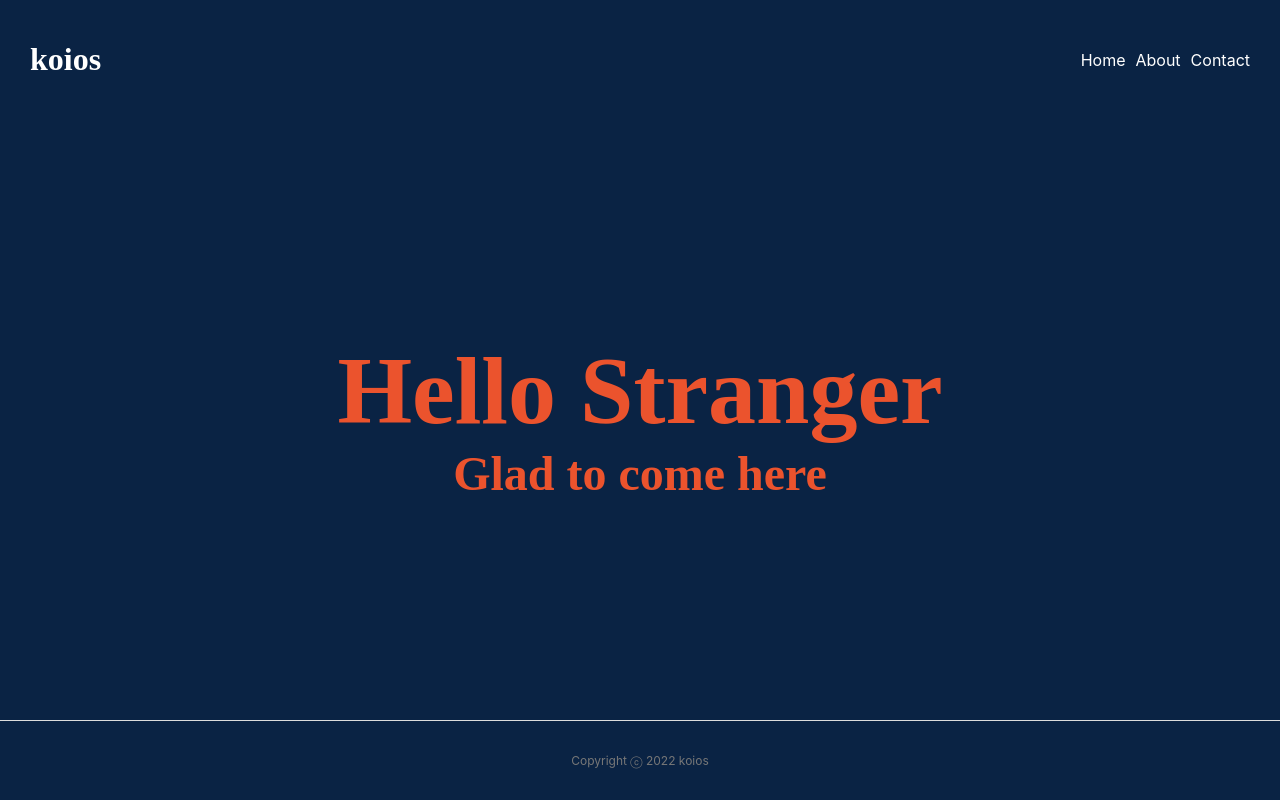
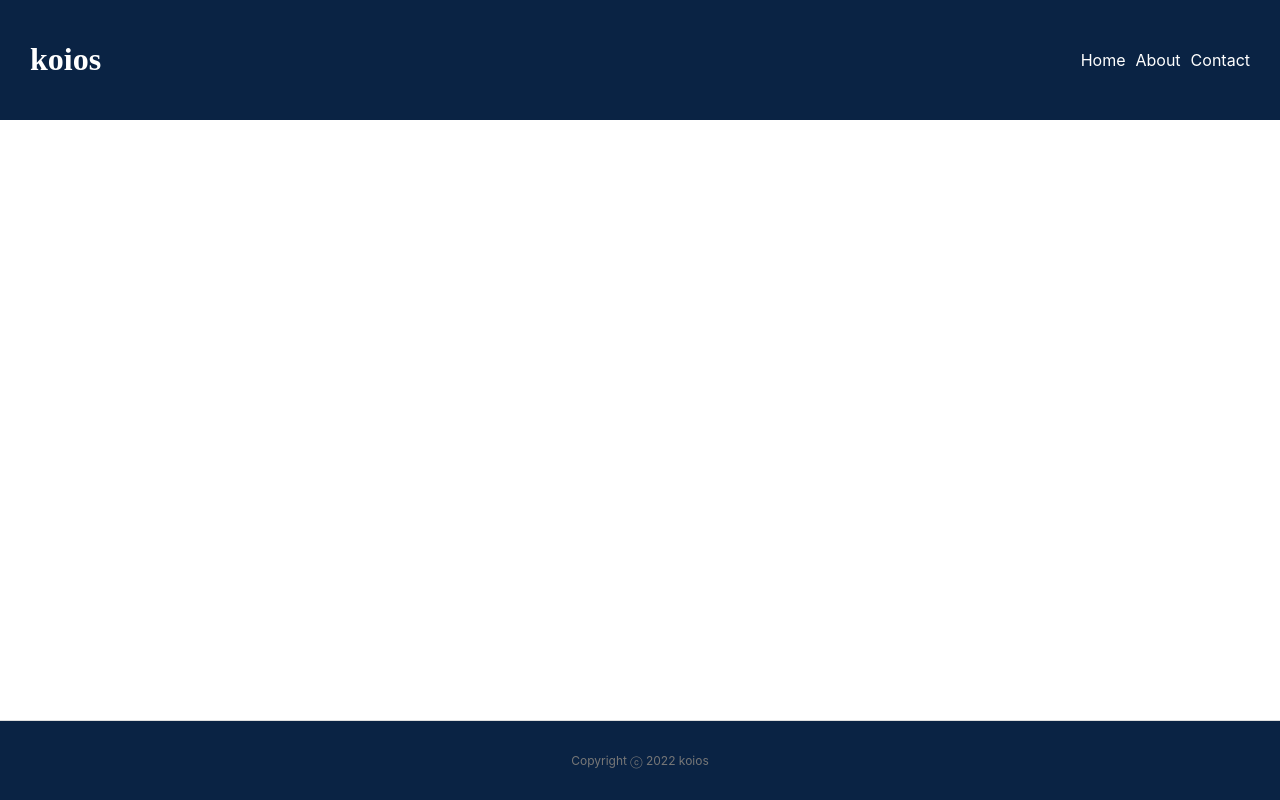
Before and after one commit to lazybuttrying/portfolio, a React (Create React App) app: page / in a window 1280 px wide. Built offline with nearby package versions, Linux system fonts and the light colour scheme.

Commit message:
Add hompage

```diff
--- a/package.json
+++ b/package.json
@@ -43,5 +43,7 @@
       "last 1 firefox version",
       "last 1 safari version"
     ]
-  }
+  },
+  "homepage": "https://lazybuttrying.github.io/portfolio/home"
+
 }
--- a/src/App.tsx
+++ b/src/App.tsx
@@ -17,7 +17,7 @@ function App() {
       <Header/>
 
       <Routes>
-        <Route path="/" element={<Home />} />
+        <Route path="home" element={<Home />} />
         <Route path="about" element={<About />} />
         {/* <Route path="contact" element={<Contact />} /> */}
       </Routes>
--- a/src/index.tsx
+++ b/src/index.tsx
@@ -10,7 +10,7 @@ const root = ReactDOM.createRoot(
 );
 root.render(
   <React.StrictMode>
-    <HashRouter>
+    <HashRouter basename={process.env.PUBLIC_URL}>
       <App />
     </HashRouter>
   </React.StrictMode>
--- a/src/layout/component/nav.tsx
+++ b/src/layout/component/nav.tsx
@@ -29,7 +29,7 @@ export default function Nav() {
     return (
         <NavWrapper>
             <Ul>
-                <Li to="/">Home</Li>
+                <Li to="/home">Home</Li>
                 <Li to="/about">About</Li>
                 <Li to="/contact">Contact</Li>
             </Ul>
```
Also changed, not shown: 5 other files (tests, documents, lock files or other folders).
